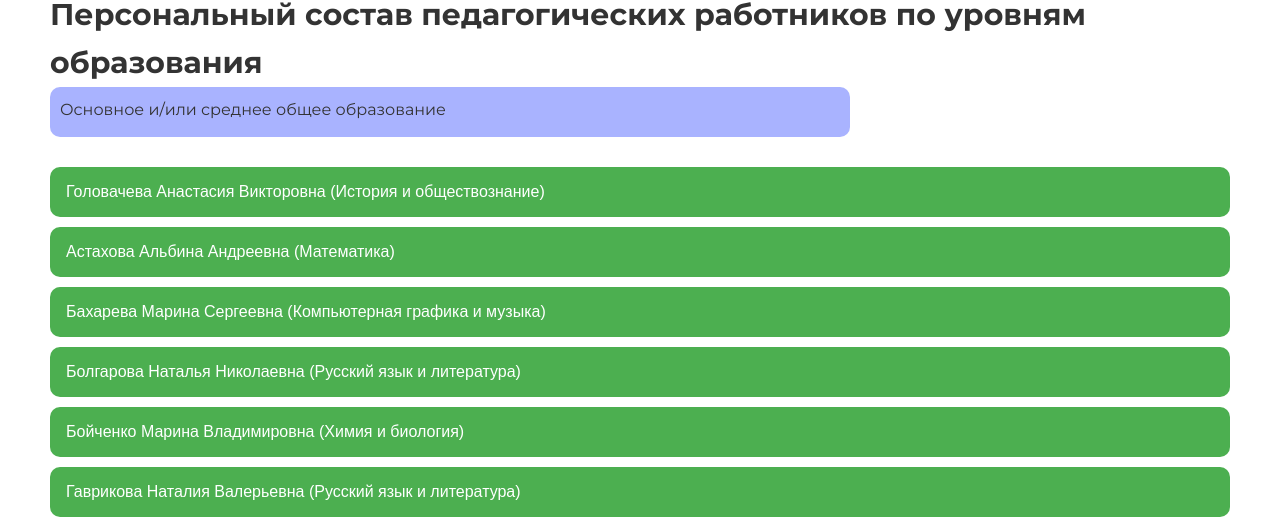
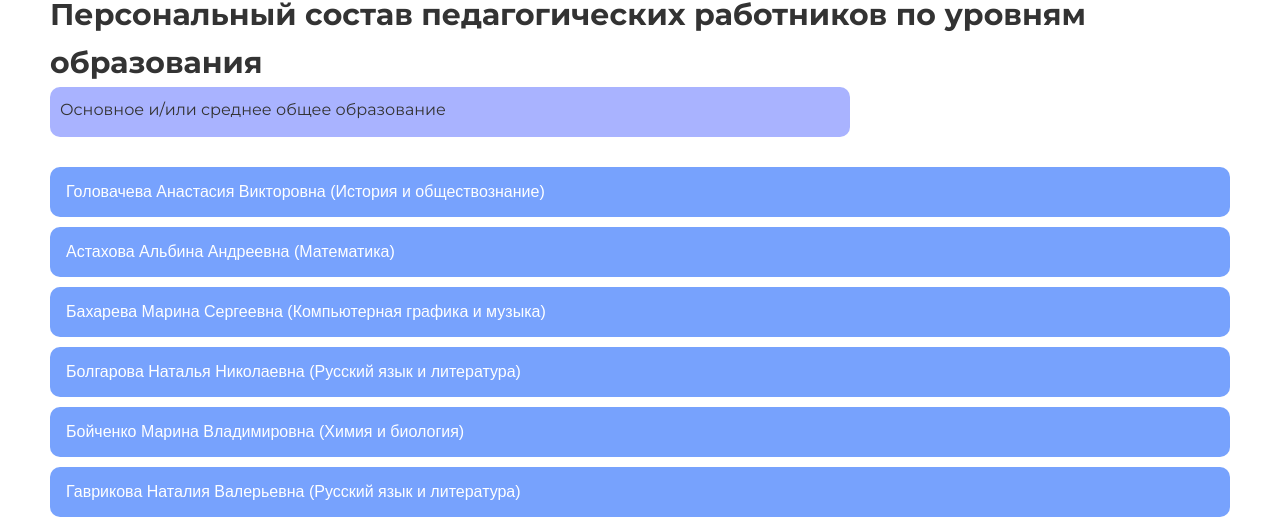
Before and after one commit to rider-pavel/akl3.0, a plain HTML site: page ped_sostav.html in a window 1280 px wide. Shown: the part 221-745 px from the top of the page. Drawn offline with Linux system fonts and the light colour scheme.

Commit message:
синий цвет для списка учителей

```diff
--- a/ped_sostav.html
+++ b/ped_sostav.html
@@ -380,7 +380,7 @@
         }
 
         .dropbtn {
-            background-color: #4CAF50;
+            background-color: hsl(221, 97%, 73%);
             color: white;
             padding: 16px;
             font-size: 16px;
@@ -393,7 +393,7 @@
         }
 
         .dropbtn:hover {
-            background-color: #3d8b40;
+            background-color: hsl(221, 84%, 17%);
         }
 
         .all_ab_teacher {
```
